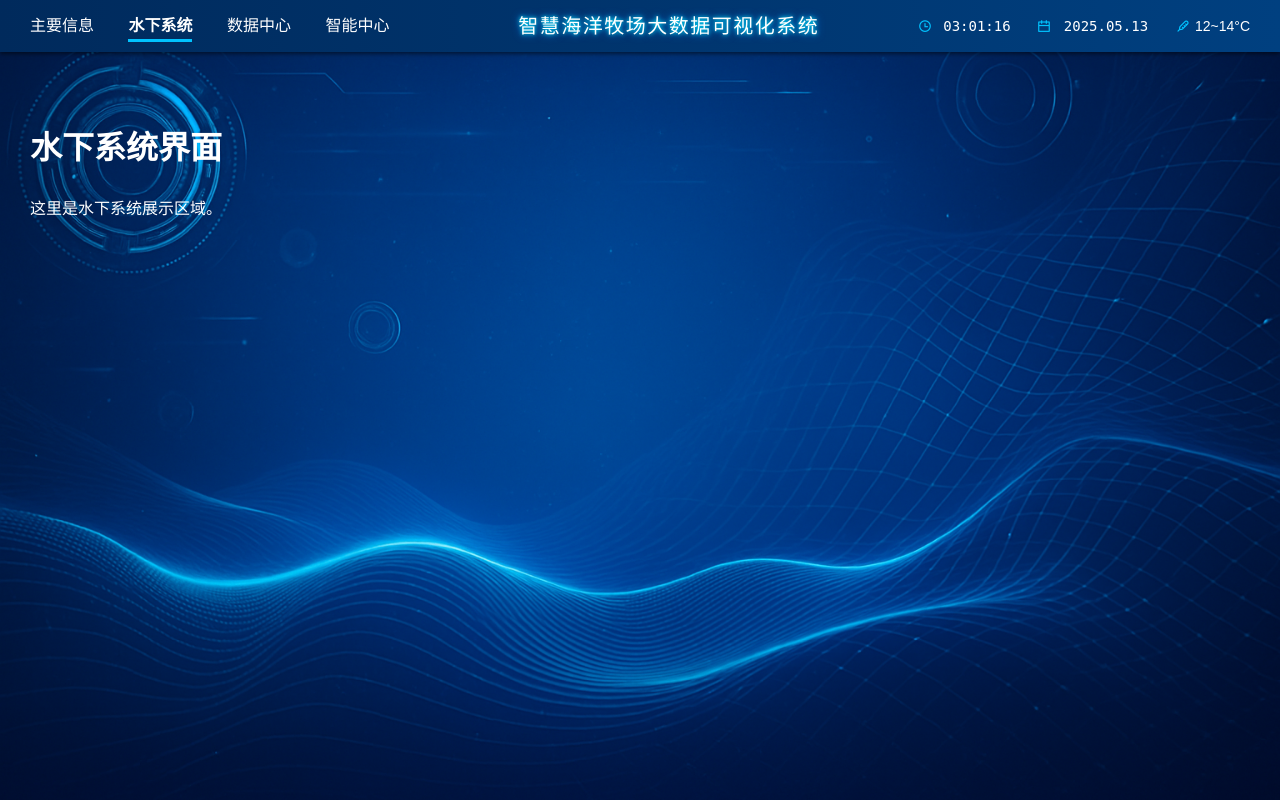
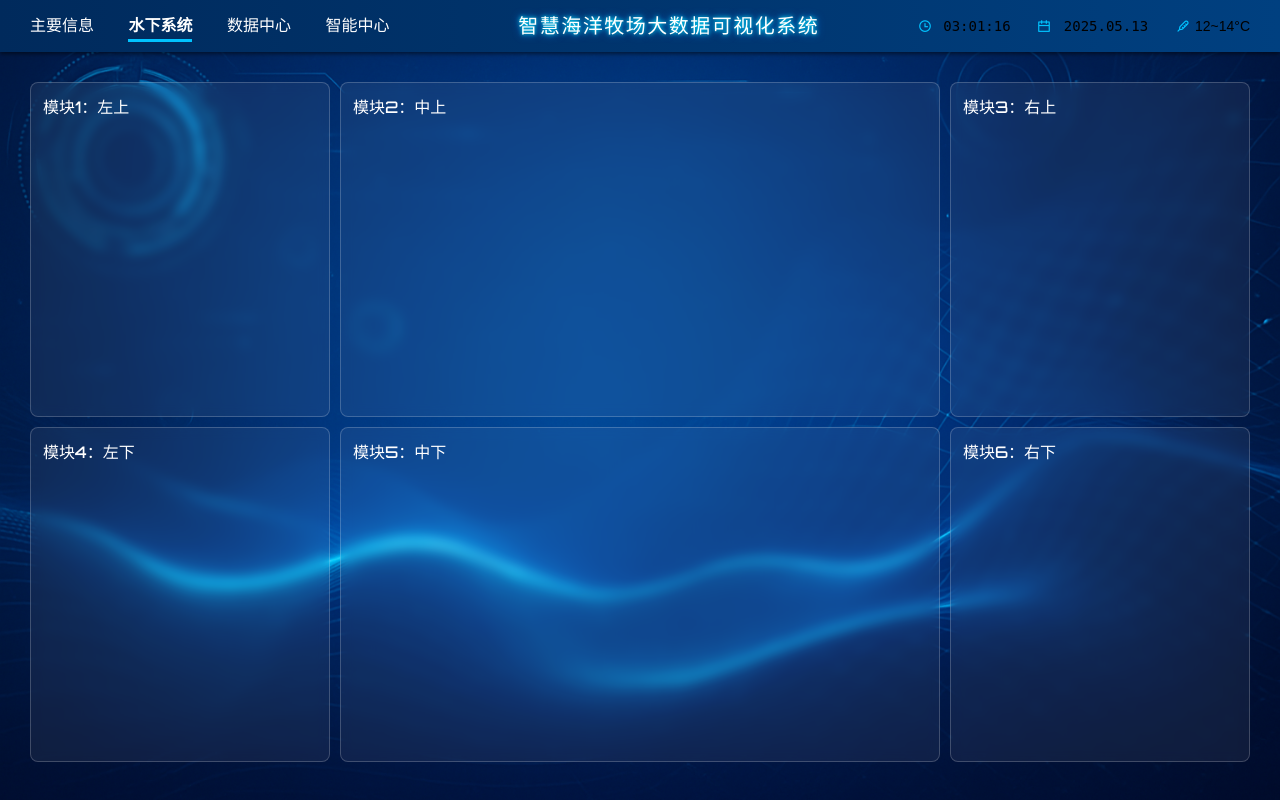
Before and after one commit to lightspacious/software_engineering, a Flask app: page /underwater in a window 1280 px wide. Run offline with Flask 3, Linux system fonts and the light colour scheme.

Commit message:
删除重复css

```diff
--- a/static/style.css
+++ b/static/style.css
@@ -17,9 +17,9 @@ body {
 }
 
 /* 导航栏样式 */
-.navbar {
-    background-color: rgba(0, 47, 95, 0.85);  /* 半透明深蓝背景 */
-    backdrop-filter: blur(4px);               /* 模糊增强科技感 */
+/* .navbar {
+    background-color: rgba(0, 47, 95, 0.85);
+    backdrop-filter: blur(4px);
     overflow: hidden;
     margin-bottom: 20px;
 }
@@ -42,6 +42,53 @@ body {
 .nav-link.active {
     background-color: #4CAF50;
     color: white;
+} */
+
+.navbar {
+    display: flex;
+    justify-content: space-between;
+    align-items: center;
+    background: linear-gradient(to right, #002a5c, #004080);
+    padding: 10px 30px;
+    box-shadow: 0 2px 4px rgba(0,0,0,0.5);
+}
+
+.nav-left a {
+    color: white;
+    margin-right: 30px;
+    text-decoration: none;
+    font-size: 16px;
+    padding-bottom: 5px;
+}
+
+.nav-left a.active {
+    border-bottom: 3px solid #00c3ff;
+    font-weight: bold;
+}
+
+.nav-title {
+    font-size: 20px;
+    font-weight: bold;
+    text-align: center;
+    flex-grow: 1;
+    color: #ffffff;
+    font-family: "Orbitron", "Noto Sans SC", sans-serif;
+    text-transform: uppercase;
+    letter-spacing: 1.5px;
+    text-shadow: 0 0 4px #00ffff, 0 0 8px #0077ff;
+    font-weight: 500;
+}
+
+.nav-right {
+    display: flex;
+    align-items: center;
+    gap: 20px;
+    font-size: 14px;
+}
+
+.nav-right i {
+    margin-right: 5px;
+    color: #00c3ff;
 }
 
 /* 内容区域样式 */
@@ -64,3 +111,43 @@ body {
     display: inline-block;
     text-align: center;
 }
+
+.dashboard-grid {
+    display: grid;
+    grid-template-columns: repeat(2, 1fr);  /* 两列 */
+    grid-template-rows: repeat(3, 1fr);     /* 三行 */
+    gap: 20px;
+    padding: 20px;
+    height: 80vh; /* 保持在一个视口内展示 */
+}
+
+.grid-layout {
+    display: grid;
+    grid-template-columns: 1fr 2fr 1fr;  /* 左中右：中间列更宽 */
+    grid-template-rows: 1fr 1fr;         /* 上下两行等高 */
+    grid-template-areas:
+        "area1 area2 area3"
+        "area4 area5 area6";
+    gap: 10px;
+    height: 85vh;
+    padding: 10px;
+}
+
+.grid-item {
+    background: rgba(255, 255, 255, 0.06);
+    border: 1px solid rgba(255, 255, 255, 0.2);
+    backdrop-filter: blur(6px);
+    border-radius: 8px;
+    padding: 12px;
+    color: white;
+    font-family: "Orbitron", "Noto Sans SC", sans-serif;
+    font-size: 16px;
+}
+
+/* 对应区域名称设置 */
+.area1 { grid-area: area1; }
+.area2 { grid-area: area2; }
+.area3 { grid-area: area3; }
+.area4 { grid-area: area4; }
+.area5 { grid-area: area5; }
+.area6 { grid-area: area6; }
--- a/templates/base.html
+++ b/templates/base.html
@@ -8,64 +8,6 @@
     <link rel="stylesheet" href="https://cdn.jsdelivr.net/npm/remixicon/fonts/remixicon.css"> <!-- 图标库 -->
     <!-- 引入英文 + 中文字体 -->
     <link href="https://fonts.googleapis.com/css2?family=Noto+Sans+SC:wght@400;700&family=Orbitron:wght@500&display=swap" rel="stylesheet">
-    <style>
-        body {
-            margin: 0;
-            padding: 0;
-            font-family: "Microsoft YaHei", sans-serif;
-            color: white;
-        }
-        .navbar {
-            display: flex;
-            justify-content: space-between;
-            align-items: center;
-            background: linear-gradient(to right, #002a5c, #004080);
-            padding: 10px 30px;
-            box-shadow: 0 2px 4px rgba(0,0,0,0.5);
-        }
-
-        .nav-left a {
-            color: white;
-            margin-right: 30px;
-            text-decoration: none;
-            font-size: 16px;
-            padding-bottom: 5px;
-        }
-
-        .nav-left a.active {
-            border-bottom: 3px solid #00c3ff;
-            font-weight: bold;
-        }
-
-        .nav-title {
-            font-size: 20px;
-            font-weight: bold;
-            text-align: center;
-            flex-grow: 1;
-            color: #ffffff;
-            font-family: "Orbitron", "Noto Sans SC", sans-serif;
-            text-transform: uppercase;           /* 全大写 */
-            letter-spacing: 1.5px;               /* 字间距拉开 */
-            text-shadow: 0 0 4px #00ffff, 0 0 8px #0077ff; /* 电子荧光蓝发光 */
-            font-weight: 500;
-        }
-
-        .nav-right {
-            display: flex;
-            align-items: center;
-            gap: 20px;
-            font-size: 14px;
-        }
-
-        .nav-right i {
-            margin-right: 5px;
-            color: #00c3ff;
-        }
-
-        .content {
-            padding: 30px;
-        }
-    </style>
 </head>
 <body>
     <!-- 顶部导航栏 -->
--- a/templates/underwater.html
+++ b/templates/underwater.html
@@ -1,6 +1,13 @@
 {% extends "base.html" %}
 
+
 {% block content %}
-<h1>水下系统界面</h1>
-<p>这里是水下系统展示区域。</p>
+<div class="grid-layout">
+    <div class="grid-item area1">模块1：左上</div>
+    <div class="grid-item area2">模块2：中上</div>
+    <div class="grid-item area3">模块3：右上</div>
+    <div class="grid-item area4">模块4：左下</div>
+    <div class="grid-item area5">模块5：中下</div>
+    <div class="grid-item area6">模块6：右下</div>
+</div>
 {% endblock %}
```
